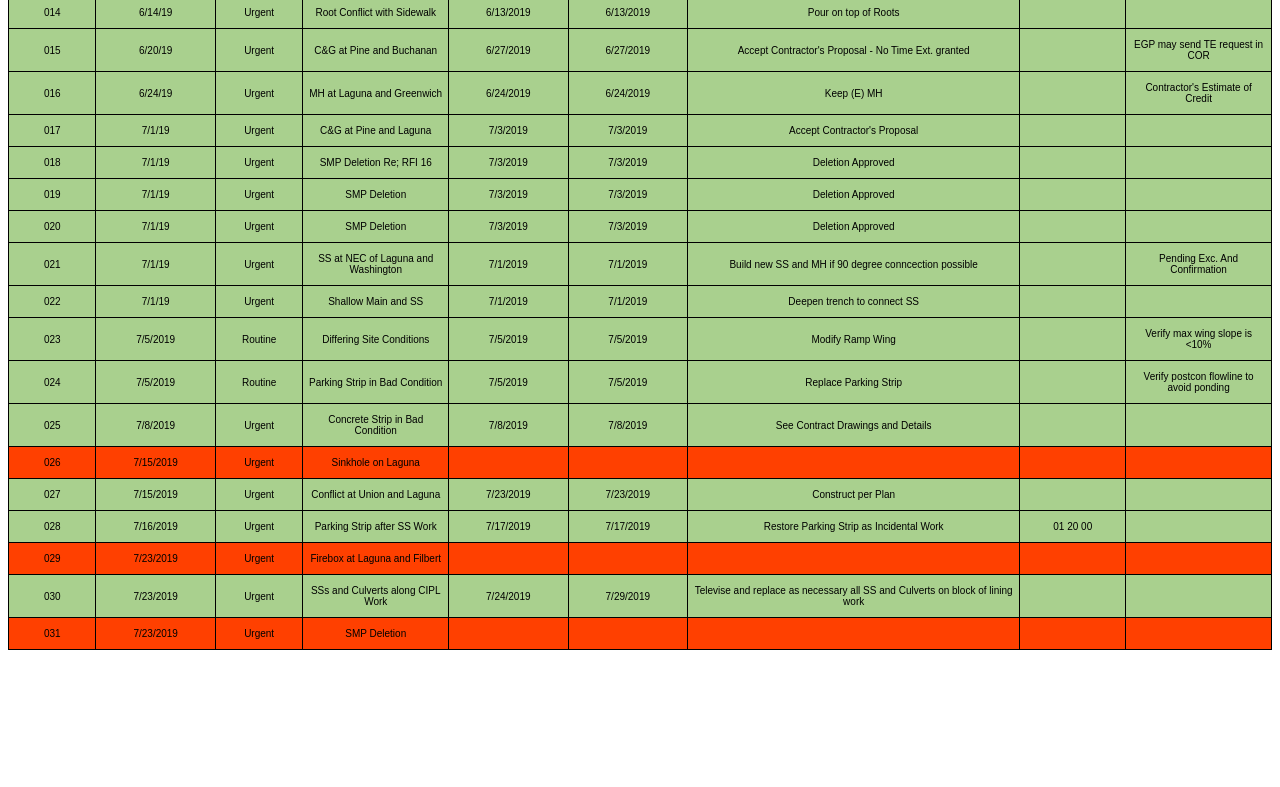
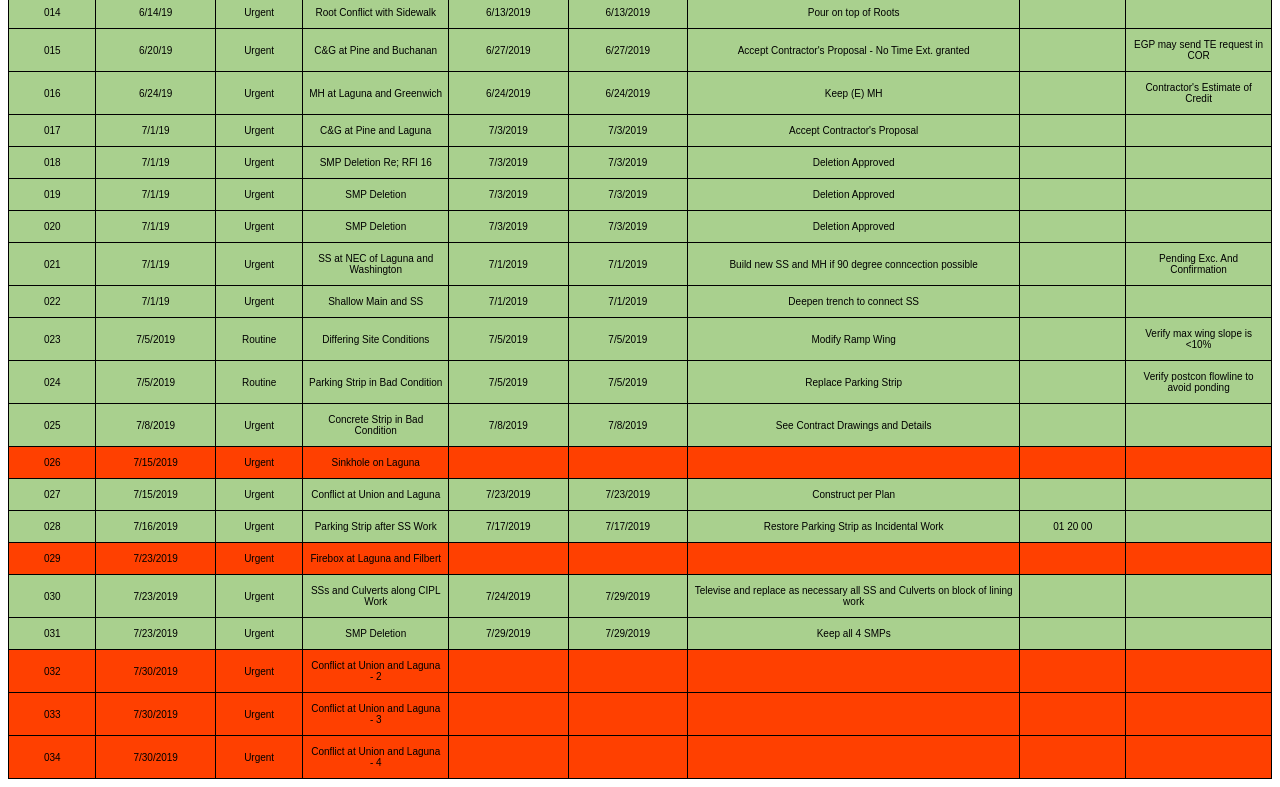
Before and after one commit to sfdpw/2937J_RFI_Log, a plain HTML site: page index.html in a window 1280 px wide. Shown: the part 591-1378 px from the top of the page. Before the commit the page ends 1249 px from the top, so only its background shows below. Drawn offline with Linux system fonts and the light colour scheme.

Commit message:
Add files via upload

```diff
--- a/index.html
+++ b/index.html
@@ -398,10 +398,43 @@
     <td class="tg-nfac"></td>
   </tr>
 <tr>
-    <td class="tg-cntc">031</td>
-    <td class="tg-cntc">7/23/2019</td>
+    <td class="tg-nfac">031</td>
+    <td class="tg-nfac">7/23/2019</td>
+    <td class="tg-nfac">Urgent</td>
+    <td class="tg-nfac">SMP Deletion</td>
+    <td class="tg-nfac">7/29/2019</td>
+    <td class="tg-nfac">7/29/2019</td>
+    <td class="tg-nfac">Keep all 4 SMPs</td>
+    <td class="tg-nfac"></td>
+    <td class="tg-nfac"></td>
+  </tr>
+<tr>
+    <td class="tg-cntc">032</td>
+    <td class="tg-cntc">7/30/2019</td>
     <td class="tg-cntc">Urgent</td>
-    <td class="tg-cntc">SMP Deletion</td>
+    <td class="tg-cntc">Conflict at Union and Laguna - 2</td>
+    <td class="tg-cntc"></td>
+    <td class="tg-cntc"></td>
+    <td class="tg-cntc"></td>
+    <td class="tg-cntc"></td>
+    <td class="tg-cntc"></td>
+  </tr>
+<tr>
+    <td class="tg-cntc">033</td>
+    <td class="tg-cntc">7/30/2019</td>
+    <td class="tg-cntc">Urgent</td>
+    <td class="tg-cntc">Conflict at Union and Laguna - 3</td>
+    <td class="tg-cntc"></td>
+    <td class="tg-cntc"></td>
+    <td class="tg-cntc"></td>
+    <td class="tg-cntc"></td>
+    <td class="tg-cntc"></td>
+  </tr>
+<tr>
+    <td class="tg-cntc">034</td>
+    <td class="tg-cntc">7/30/2019</td>
+    <td class="tg-cntc">Urgent</td>
+    <td class="tg-cntc">Conflict at Union and Laguna - 4</td>
     <td class="tg-cntc"></td>
     <td class="tg-cntc"></td>
     <td class="tg-cntc"></td>
```
